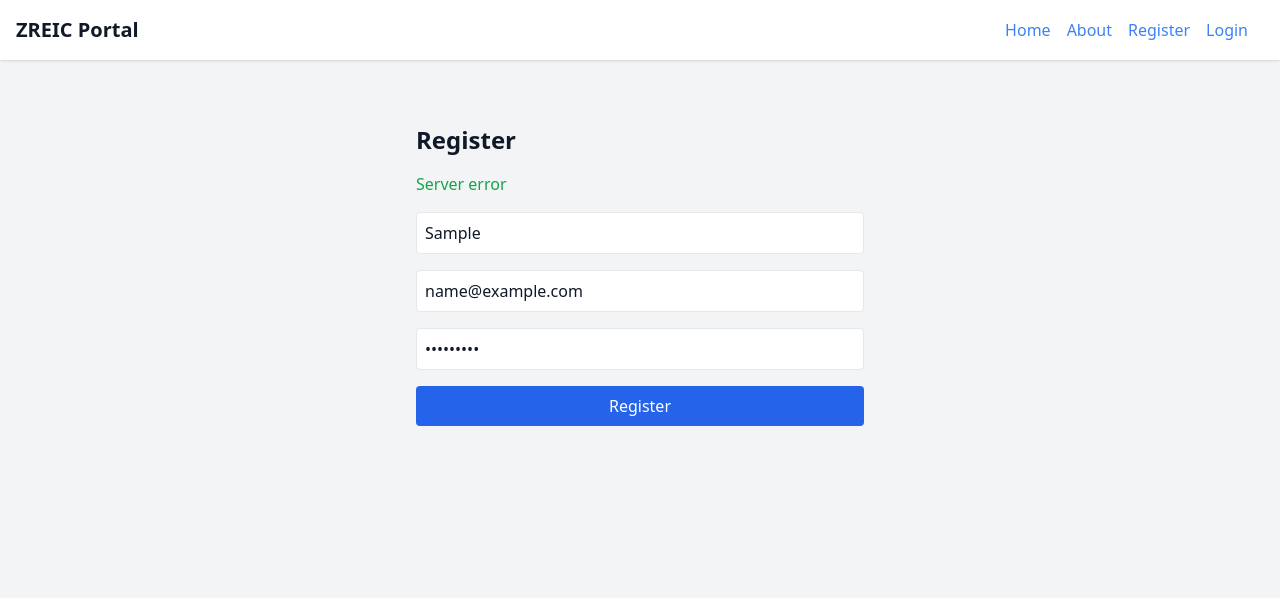
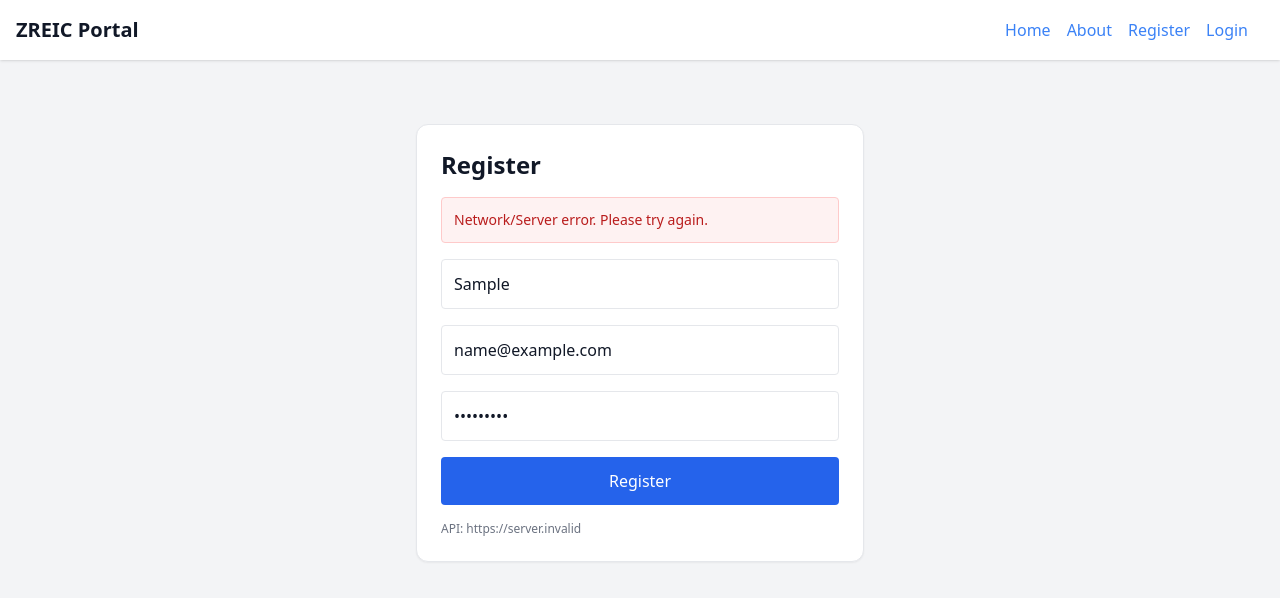
Before and after one commit to eagboifo/zreic-frontend, a React (Vite) app: page /register in a window 1280 px wide. Both pictures are taken after typing "Sample", "name@example.com", "Sample123" into the empty fields and a click on the button "Register". Shown: the top 598 px of the page. Built offline with nearby package versions, Linux system fonts and the light colour scheme; no server answers.

Commit message:
Point API to Render via VITE_API_BASE_URL

```diff
--- a/src/pages/Login.jsx
+++ b/src/pages/Login.jsx
@@ -21,7 +21,7 @@ function Login() {
  const handleSubmit = async (e) => {
   e.preventDefault();
   try {
-      const response = await fetch('http://localhost:5000/api/login', {
+    const response = await fetch(`${import.meta.env.VITE_API_BASE_URL}/api/login`, {
       method: 'POST',
       headers: { 'Content-Type': 'application/json' },
       body: JSON.stringify(formData),
@@ -40,7 +40,6 @@ function Login() {
     console.error(err);
   }
 };
-
   return (
     <div className="max-w-md mx-auto mt-10">
       <h2 className="text-2xl font-bold mb-4">Login</h2>
--- a/src/pages/Register.jsx
+++ b/src/pages/Register.jsx
@@ -1,4 +1,5 @@
-import React, { useState } from 'react';
+// FIXED_FRONTEND: Register.jsx
+import React, { useState, useMemo } from 'react';
 
 function Register() {
   const [formData, setFormData] = useState({
@@ -6,51 +7,92 @@ function Register() {
     email: '',
     password: ''
   });
+  const [message, setMessage] = useState('');
+  const [isError, setIsError] = useState(false);
+  const [loading, setLoading] = useState(false);
 
-  const [message, setMessage] = useState('');
+  // Read API base from Vite env; warn if missing
+  const API_BASE = import.meta.env.VITE_API_BASE_URL;
+  const REGISTER_URL = useMemo(() => {
+    // If API_BASE is undefined, this will log a warning and produce a bad URL;
+    // set up your Vite env or a dev proxy as discussed.
+    if (!API_BASE) {
+      console.warn(
+        'VITE_API_BASE_URL is not set. Configure .env (VITE_API_BASE_URL=https://zreic-backend.onrender.com) ' +
+        'or add a Vite dev proxy to /api.'
+      );
+    }
+    const base = (API_BASE || '').replace(/\/$/, '');
+    return `${base}/api/register`;
+  }, [API_BASE]);
 
   const handleChange = (e) => {
-    setFormData(prev => ({
-      ...prev,
-      [e.target.name]: e.target.value
-    }));
+    const { name, value } = e.target;
+    setFormData(prev => ({ ...prev, [name]: value }));
   };
 
   const handleSubmit = async (e) => {
     e.preventDefault();
+    setLoading(true);
+    setMessage('');
+    setIsError(false);
 
     try {
-      const response = await fetch('http://localhost:5000/api/register', {
+      const res = await fetch(REGISTER_URL, {
         method: 'POST',
         headers: { 'Content-Type': 'application/json' },
-        body: JSON.stringify(formData)
+        body: JSON.stringify(formData),
       });
 
-      const data = await response.json();
+      // Try to parse JSON even on non-2xx responses
+      let data = {};
+      try {
+        data = await res.json();
+      } catch {
+        /* non-JSON response */
+      }
 
-      if (response.ok) {
-        setMessage(data.message);
-        setFormData({ fullName: '', email: '', password: '' });
-      } else {
-        setMessage(data.error || 'Registration failed');
+      if (!res.ok) {
+        const errMsg = data?.error || `Registration failed (${res.status})`;
+        setIsError(true);
+        setMessage(errMsg);
+        return;
       }
+
+      setIsError(false);
+      setMessage(data?.message || 'User registered successfully');
+      setFormData({ fullName: '', email: '', password: '' });
     } catch (err) {
-      setMessage('Server error');
-      console.error(err);
+      console.error('Register request failed:', err);
+      setIsError(true);
+      setMessage('Network/Server error. Please try again.');
+    } finally {
+      setLoading(false);
     }
   };
 
   return (
-    <div className="max-w-md mx-auto mt-10">
+    <div className="max-w-md mx-auto mt-10 p-6 border rounded-xl shadow-sm bg-white">
       <h2 className="text-2xl font-bold mb-4">Register</h2>
-      {message && <div className="mb-4 text-green-600">{message}</div>}
+
+      {message ? (
+        <div
+          className={`mb-4 rounded p-3 text-sm ${
+            isError ? 'bg-red-50 text-red-700 border border-red-200'
+                    : 'bg-green-50 text-green-700 border border-green-200'
+          }`}
+        >
+          {message}
+        </div>
+      ) : null}
+
       <form onSubmit={handleSubmit} className="space-y-4">
         <input
           name="fullName"
           value={formData.fullName}
           onChange={handleChange}
           placeholder="Full Name"
-          className="w-full p-2 border rounded"
+          className="w-full p-3 border rounded"
           required
         />
         <input
@@ -59,7 +101,7 @@ function Register() {
           value={formData.email}
           onChange={handleChange}
           placeholder="Email"
-          className="w-full p-2 border rounded"
+          className="w-full p-3 border rounded"
           required
         />
         <input
@@ -68,13 +110,25 @@ function Register() {
           value={formData.password}
           onChange={handleChange}
           placeholder="Password"
-          className="w-full p-2 border rounded"
+          className="w-full p-3 border rounded"
           required
         />
-        <button type="submit" className="w-full bg-blue-600 text-white py-2 rounded hover:bg-blue-700">
-          Register
+
+        <button
+          type="submit"
+          disabled={loading}
+          className={`w-full py-3 rounded text-white font-medium ${
+            loading ? 'bg-blue-400 cursor-not-allowed' : 'bg-blue-600 hover:bg-blue-700'
+          }`}
+        >
+          {loading ? 'Registering...' : 'Register'}
         </button>
       </form>
+
+      {/* Tiny helper for env visibility in dev */}
+      <p className="mt-4 text-xs text-gray-500">
+        API: {API_BASE ? API_BASE : 'VITE_API_BASE_URL not set'}
+      </p>
     </div>
   );
 }
```
Also changed, not shown: 1 other file (tests, documents, lock files or other folders). Lines whose indentation alone changed are shown as unchanged.
